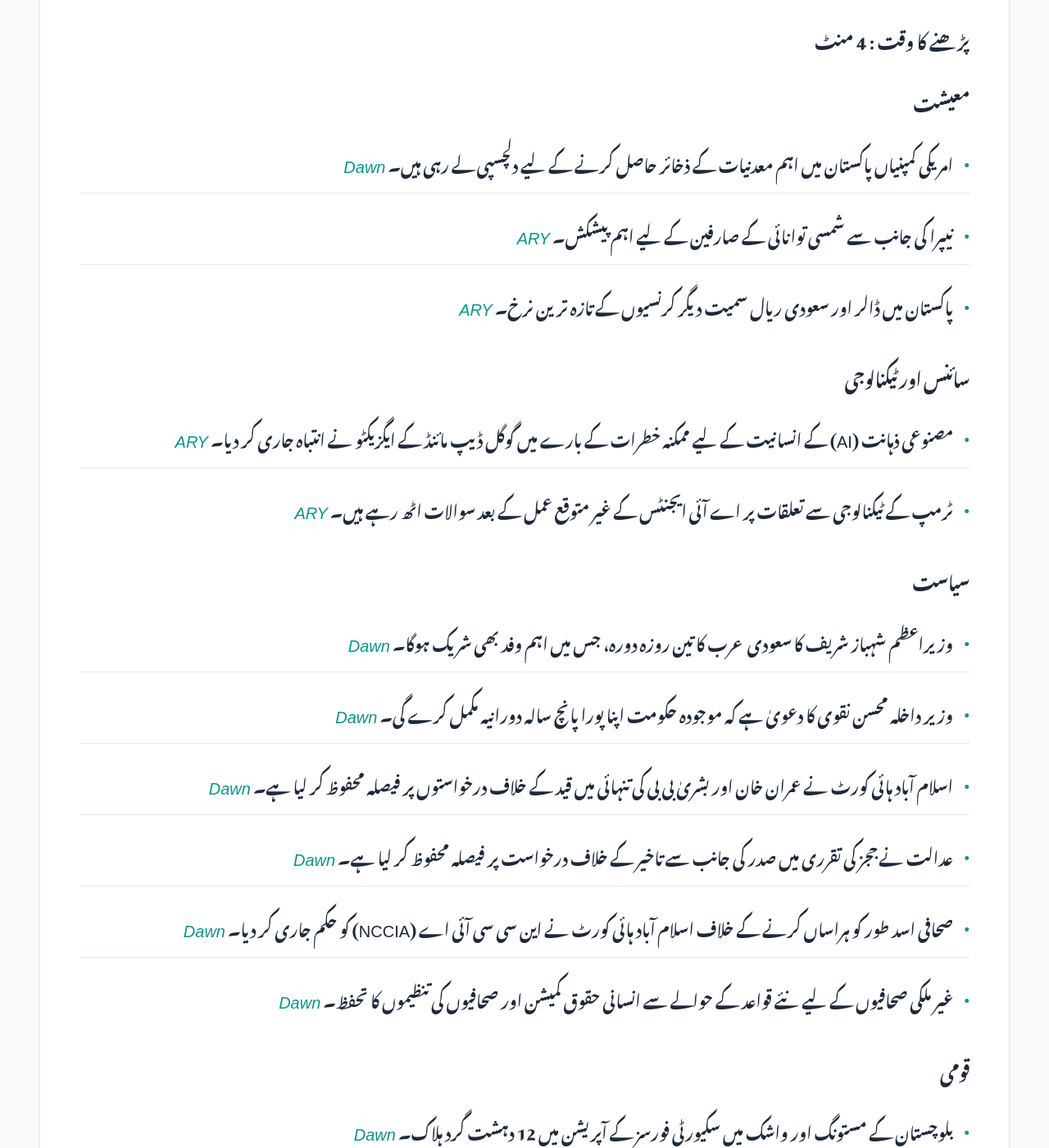
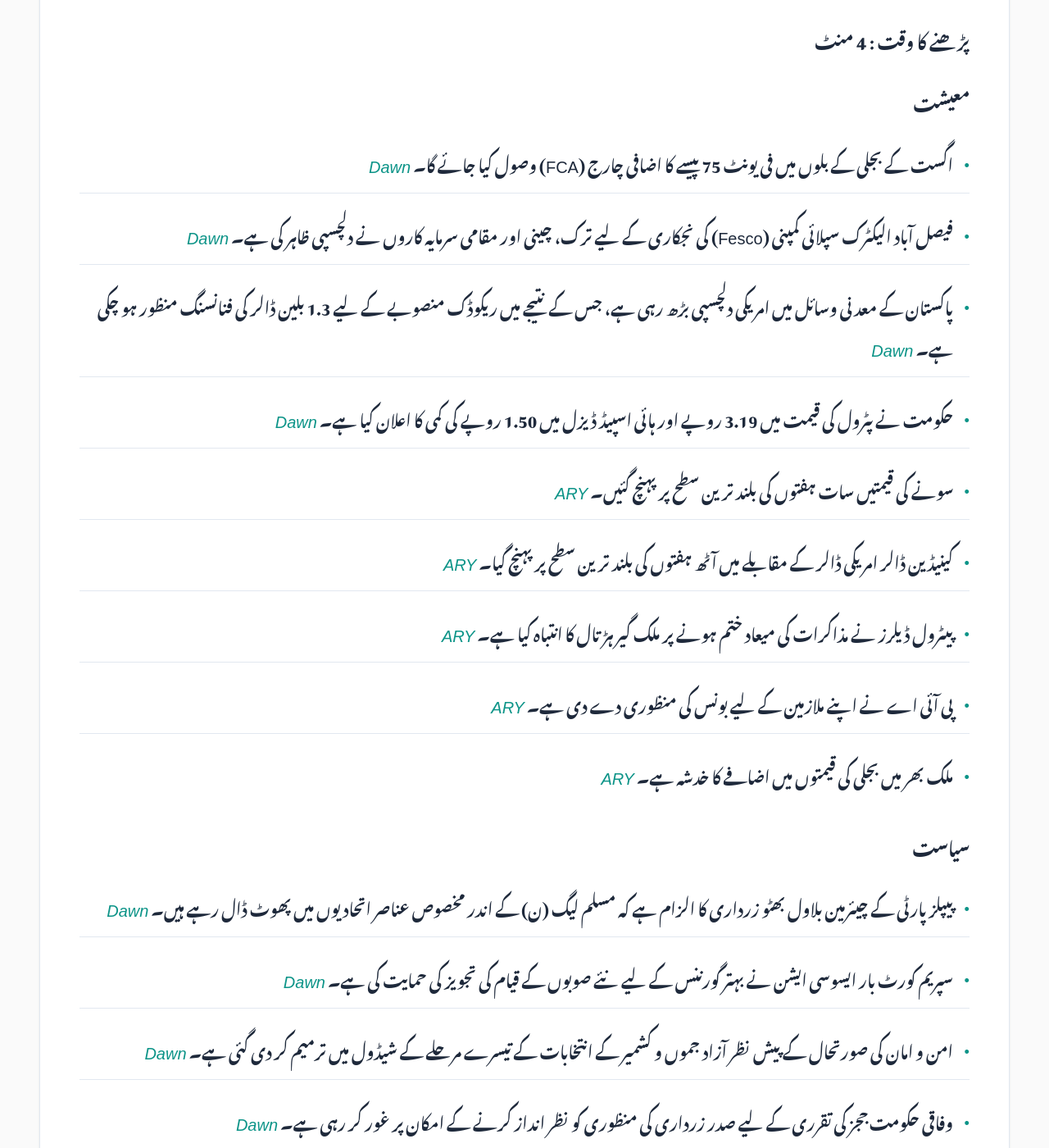
Before and after one commit to zsubzwary/news, a Jekyll site: the page built from ur/index.md, in a window 1280 px wide and 1400 px high, scrolled down 441 px. Shown: the whole window at 82% size. Built offline with Jekyll 4.4.1, drawn with Linux system fonts in a browser that asks for light colours; some web fonts are replaced; comment, search, counter and statistics services are not loaded; some of the changed text lies outside the part shown.

Commit message:
DateTime; 2026-08-07T16:09:10.711Z

```diff
--- a/ur/index.md
+++ b/ur/index.md
@@ -7,49 +7,49 @@ rtl: true
 
 پاکستان کی تازہ خبروں کا خلاصہ
 
- &lrm; 06-Aug-2026 21:09PKT
+ &lrm; 07-Aug-2026 21:09PKT
 
 پڑھنے کا وقت : 4 منٹ
 
 ### معیشت
-- امریکی کمپنیاں پاکستان میں اہم معدنیات کے ذخائر حاصل کرنے کے لیے دلچسپی لے رہی ہیں۔ *[Dawn](https://www.dawn.com/news/2020895/us-firms-look-to-pakistan-for-critical-mineral-supplies)*
-- نیپرا کی جانب سے شمسی توانائی کے صارفین کے لیے اہم پیشکش۔ *[ARY](https://arynews.tv/solar-panel-buyers-get-good-news-from-nepra)*
-- پاکستان میں ڈالر اور سعودی ریال سمیت دیگر کرنسیوں کے تازہ ترین نرخ۔ *[ARY](https://arynews.tv/dollar-saudi-riyal-aed-currency-rates-in-pakistan-august-5-2026)*
-
-### سائنس اور ٹیکنالوجی
-- مصنوعی ذہانت (AI) کے انسانیت کے لیے ممکنہ خطرات کے بارے میں گوگل ڈیپ مائنڈ کے ایگزیکٹو نے انتباہ جاری کر دیا۔ *[ARY](https://arynews.tv/ai-cause-human-extinction-google-deepmind-alarm)*
-- ٹرمپ کے ٹیکنالوجی سے تعلقات پر اے آئی ایجنٹس کے غیر متوقع عمل کے بعد سوالات اٹھ رہے ہیں۔ *[ARY](https://arynews.tv/trumps-tech-ties-come-under-fire-after-ai-agents-go-rogue)*
+- اگست کے بجلی کے بلوں میں فی یونٹ 75 پیسے کا اضافی چارج (FCA) وصول کیا جائے گا۔ *[Dawn](https://www.dawn.com/news/2021273/power-consumers-to-pay-75-paisa-per-unit-fca-in-august-bills)*
+- فیصل آباد الیکٹرک سپلائی کمپنی (Fesco) کی نجکاری کے لیے ترک، چینی اور مقامی سرمایہ کاروں نے دلچسپی ظاہر کی ہے۔ *[Dawn](https://www.dawn.com/news/2021271/domestic-foreign-investors-show-interest-in-fesco-privatisation-privatisation-commission)*
+- پاکستان کے معدنی وسائل میں امریکی دلچسپی بڑھ رہی ہے، جس کے نتیجے میں ریکوڈک منصوبے کے لیے 1.3 بلین ڈالر کی فنانسنگ منظور ہو چکی ہے۔ *[Dawn](https://www.dawn.com/news/2021154/mineral-wealth)*
+- حکومت نے پٹرول کی قیمت میں 3.19 روپے اور ہائی اسپیڈ ڈیزل میں 1.50 روپے کی کمی کا اعلان کیا ہے۔ *[Dawn](https://www.dawn.com/news/2021048/govt-reduces-petrol-price-by-rs319-high-speed-diesel-by-rs150)*
+- سونے کی قیمتیں سات ہفتوں کی بلند ترین سطح پر پہنچ گئیں۔ *[ARY](https://arynews.tv/gold-hits-seven-week-high)*
+- کینیڈین ڈالر امریکی ڈالر کے مقابلے میں آٹھ ہفتوں کی بلند ترین سطح پر پہنچ گیا۔ *[ARY](https://arynews.tv/cad-to-usd-canadian-dollar-hits-eight-week-high)*
+- پیٹرول ڈیلرز نے مذاکرات کی میعاد ختم ہونے پر ملک گیر ہڑتال کا انتباہ کیا ہے۔ *[ARY](https://arynews.tv/petrol-dealers-warn-of-nationwide-strike-as-talks-deadline-expires)*
+- پی آئی اے نے اپنے ملازمین کے لیے بونس کی منظوری دے دی ہے۔ *[ARY](https://arynews.tv/pia-approves-bonus-for-employees)*
+- ملک بھر میں بجلی کی قیمتوں میں اضافے کا خدشہ ہے۔ *[ARY](https://arynews.tv/electricity-prices-in-pakistan-august-2026)*
 
 ### سیاست
-- وزیراعظم شہباز شریف کا سعودی عرب کا تین روزہ دورہ، جس میں اہم وفد بھی شریک ہوگا۔ *[Dawn](https://www.dawn.com/news/2020987/pm-shehbaz-departs-for-saudi-arabia-on-3-day-visit)*
-- وزیر داخلہ محسن نقوی کا دعویٰ ہے کہ موجودہ حکومت اپنا پورا پانچ سالہ دورانیہ مکمل کرے گی۔ *[Dawn](https://www.dawn.com/news/2020813/govt-will-complete-tenure-shehbaz-to-remain-pm-for-five-years-naqvi)*
-- اسلام آباد ہائی کورٹ نے عمران خان اور بشریٰ بی بی کی تنہائی میں قید کے خلاف درخواستوں پر فیصلہ محفوظ کر لیا ہے۔ *[Dawn](https://www.dawn.com/news/2021028/ihc-reserves-order-on-pleas-against-imran-bushras-alleged-solitary-confinement)*
-- عدالت نے ججز کی تقرری میں صدر کی جانب سے تاخیر کے خلاف درخواست پر فیصلہ محفوظ کر لیا ہے۔ *[Dawn](https://www.dawn.com/news/2020986/ihc-reserves-ruling-on-maintainability-of-plea-challenging-presidential-delay-in-judicial-appointments)*
-- صحافی اسد طور کو ہراساں کرنے کے خلاف اسلام آباد ہائی کورٹ نے این سی سی آئی اے (NCCIA) کو حکم جاری کر دیا۔ *[Dawn](https://www.dawn.com/news/2020990/ihc-restrains-nccia-from-harassing-journalist-asad-toor-during-inquiry)*
-- غیر ملکی صحافیوں کے لیے نئے قواعد کے حوالے سے انسانی حقوق کمیشن اور صحافیوں کی تنظیموں کا تحفظ۔ *[Dawn](https://www.dawn.com/news/2020991/growing-pattern-of-media-curbs-hrcp-pfuj-express-concern-over-new-rules-for-foreign-press)*
+- پیپلز پارٹی کے چیئرمین بلاول بھٹو زرداری کا الزام ہے کہ مسلم لیگ (ن) کے اندر مخصوص عناصر اتحادیوں میں پھوٹ ڈال رہے ہیں۔ *[Dawn](https://www.dawn.com/news/2021262/bilawal-claims-certain-elements-within-pml-n-are-sowing-division-among-allies-undermining-pm-shehbaz)*
+- سپریم کورٹ بار ایسوسی ایشن نے بہتر گورننس کے لیے نئے صوبوں کے قیام کی تجویز کی حمایت کی ہے۔ *[Dawn](https://www.dawn.com/news/2021274/scba-backs-call-for-new-provinces-calls-it-step-forward-for-better-governance)*
+- امن و امان کی صورتحال کے پیش نظر آزاد جموں و کشمیر کے انتخابات کے تیسرے مرحلے کے شیڈول میں ترمیم کر دی گئی ہے۔ *[Dawn](https://www.dawn.com/news/2021240/schedule-for-3rd-phase-of-ajk-polls-revised-over-law-and-order-concerns)*
+- وفاقی حکومت ججز کی تقرری کے لیے صدر زرداری کی منظوری کو نظر انداز کرنے کے امکان پر غور کر رہی ہے۔ *[Dawn](https://www.dawn.com/news/2021130/govt-mulls-bypassing-zardaris-assent-for-judges-appointment)*
+
+### بین الاقوامی
+- پاکستان، سعودی عرب اور ترکیہ کے درمیان مکہ میں ایک سہ فریقی دفاعی معاہدہ طے پایا ہے جس میں ایک پر حملہ سب پر حملہ تصور کیا جائے گا۔ *[Dawn](https://www.dawn.com/news/2021248/pakistan-saudi-arabia-turkiye-sign-tripartite-defence-agreement-in-makkah)*
+- امریکہ ویزا کے لیے درخواست دینے والے غیر ملکی صحافیوں کے سوشل میڈیا اکاؤنٹس کی جانچ پڑتال کرے گا۔ *[Dawn](https://www.dawn.com/news/2021253/us-to-vet-social-media-of-foreign-journalists-applying-for-visas-report-says)*
+- ڈونلڈ ٹرمپ نے امریکی آئین کے باوجود پیدائشی شہریت کو محدود کرنے کے لیے انتظامی احکامات پر دستخط کر دیے ہیں۔ *[Dawn](https://www.dawn.com/news/2021243/trump-signs-orders-to-limit-us-birthright-citizenship-despite-supreme-court-ruling)*
+- اقوام متحدہ کی سلامتی کونسل نے سوات میں ہونے والے خودکش حملے کی شدید مذمت کی ہے۔ *[Dawn](https://www.dawn.com/news/2021203/unsc-condemns-swat-suicide-blast-after-pakistan-sounds-alarm-on-afghan-terrorist-havens)*
+- تھائی لینڈ میں ایک 14 سالہ لڑکے نے گھر اور اسکول میں فائرنگ کر کے 7 افراد کو ہلاک کر دیا۔ *[Dawn](https://www.dawn.com/news/2021216/thai-teen-kills-7-in-rampage-at-home-and-school-before-shooting-himself)*
 
 ### قومی
-- بلوچستان کے مستونگ اور واشک میں سکیورٹی فورسز کے آپریشن میں 12 دہشت گرد ہلاک۔ *[Dawn](https://www.dawn.com/news/2021030/security-forces-kill-12-terrorists-in-balochistans-mastung-washuk-ibos-ispr)*
-- پی ایم ڈی سی (PMDC) نے ایم ڈی کیٹ (MDCAT) کے امتحان کی تاریخ تبدیل کر کے 20 ستمبر کر دی ہے۔ *[Dawn](https://www.dawn.com/news/2020995/pmdc-reschedules-mdcat-exam-to-now-be-held-on-sept-20)*
-- کراچی کی عدالت نے میر رضا علی کی لاش کی دوبارہ کھدائی کی اجازت دے دی۔ *[Dawn](https://www.dawn.com/news/2021005/karachi-court-allows-exhumation-of-mir-raza-alis-body-amid-controversy-over-autopsy)*
-- پنجاب حکومت کی جانب سے طلبہ کے لیے ایک لاکھ روپے کے نقد انعام کا اعلان۔ *[ARY](https://arynews.tv/punjab-announces-rs-100000-cash-reward-for-students)*
-- عمران خان کے بیٹوں نے ان کی صحت کے حوالے سے تشویش کا اظہار کیا ہے۔ *[Dawn](https://www.dawn.com/news/2021007/imrans-sons-express-concerns-about-fathers-health-in-fresh-interview-with-cnn)*
-
-### بین الاقوامی
-- شمالی کوریا نے سمندر پر بیلسٹک میزائل داغ دیا، جس کے بعد علاقائی کشیدگی بڑھنے کا خدشہ ہے۔ *[Dawn](https://www.dawn.com/news/2021016/north-korea-fires-ballistic-missile-south-korea-military-says)*
-- بھارت کے آزاد جموں و کشمیر کے انتخابات پر تبصرے پر پاکستان کے دفتر خارجہ کا سخت ردعمل۔ *[Dawn](https://www.dawn.com/news/2020999/fo-slams-indias-remarks-on-ajk-polls-says-it-has-no-standing-or-moral-authority-to-comment-on-process)*
-- صومالیہ کے دفاعی وفد کی پاکستان آمد اور دونوں ممالک کے درمیان دفاعی تعاون پر بات چیت۔ *[Dawn](https://www.dawn.com/news/2021029/cdf-munir-discusses-enhancement-of-defence-security-cooperation-with-somalia-ispr)*
-- براڈ پیک پر برفانی تودے کے گرنے سے پانچ بین الاقوامی کوہ پیماؤں کی ہلاکت۔ *[Dawn](https://www.dawn.com/news/2021002/bodies-of-nirmal-purja-4-other-climbers-airlifted-to-skardu-after-broad-peak-avalanche)*
-- بنگلہ دیش میں سابق کرکٹ کپتان شکیب الحسن کے گھر پر حملہ، جس سے آگ لگ گئی۔ *[Dawn](https://www.dawn.com/news/2020971/ex-bangladesh-cricket-captain-shakibs-home-attacked-after-joining-hasinas-first-public-media-event-since-ouster)*
-- بھارتی وزیراعظم نریندر مودی کا نوجوان ووٹرز کو متوجہ کرنے کے لیے انسٹاگرام کا استعمال۔ *[Dawn](https://www.dawn.com/news/2021024/indias-modi-turns-to-instagram-to-woo-young-voters-after-gen-z-protest)*
-- امریکہ میں ترقی پسند امیدواروں کی کامیابیوں میں نئے میڈیا کے کردار کا جائزہ۔ *[Dawn](https://www.dawn.com/news/2021021/how-the-new-generation-of-left-wing-us-media-is-powering-progressive-candidates)*
+- پیٹرولیم لیوی کے خلاف جماعت اسلامی کے احتجاج کی وجہ سے کراچی میں ٹریفک کی صورتحال متاثر ہوئی۔ *[Dawn](https://www.dawn.com/news/2021256/ji-protests-cause-traffic-disruptions-across-karachi)*
+- خیبر پختونخوا میں دو مختلف کارروائیوں کے دوران 10 دہشت گرد ہلاک کر دیے گئے۔ *[Dawn](https://www.dawn.com/news/2021201/10-terrorists-killed-in-2-separate-operations-in-kp-ispr)*
+- میر رضا علی کی لاش نکالنے کا عمل ان کے خاندان کی مخالفت کے بعد ملتوی کر دیا گیا۔ *[Dawn](https://www.dawn.com/news/2021207/exhumation-of-mir-raza-alis-body-postponed-after-family-objects-to-abrupt-reconstitution-of-medico-legal-board)*
+- پشاور ہائی کورٹ نے سابق افغان جنرل اور ایجنٹ کی ملک بدری کے خلاف درخواستیں مسترد کر دیں۔ *[Dawn](https://www.dawn.com/news/2021136/ex-afghan-general-agents-pleas-against-arrest-deportation-rejected)*
+- لاہور کی ایک نجی یونیورسٹی کے ہاسٹل میں ایک طالب علم مردہ پایا گیا۔ *[Dawn](https://www.dawn.com/news/2021084/student-found-dead-in-private-varsitys-hostel)*
+- جلال پور نہر کے منصوبے پر پنجاب اور سندھ کے درمیان تنازعہ پیدا ہو گیا ہے۔ *[Dawn](https://www.dawn.com/news/2021158/canal-controversy)*
 
 ### کھیل
-- انگلینڈ نے پاکستان کے خلاف ٹیسٹ سیریز کے لیے ڈین لارنس کو ٹیم میں دوبارہ شامل کر لیا ہے۔ *[Dawn](https://www.dawn.com/news/2021018/england-recall-dan-lawrence-from-two-years-of-test-exile-to-face-pakistan)*
+- کرسٹیانو رونالڈو نے اپنے بیٹے کے فٹ بال کیریئر کے حوالے سے پیش گوئی کی۔ *[ARY](https://arynews.tv/cristiano-ronaldo-predicts-sons-football-career-during-al-nassr-youth-training)*
 
 ### صحت
-- لیٹیس (Lettuce) سے منسلک سائکلو اسپورائسس (Cyclosporiasis) کی تحقیقات کے دائرے میں اضافے کا خدشہ۔ *[ARY](https://arynews.tv/cyclosporiasis-probe-linked-to-lettuce-widens-to-these-us-states)*
+- امریکہ میں سالمونلا (Salmonella) کے پھیلاؤ کے حوالے سے خبر۔ *[ARY](https://arynews.tv/salmonella-outbreak-jalapenos-us-explained)*
 
 ### دیگر
-- جرمنی میں ملازمت کے وسیع مواقع اور درخواست دینے کا طریقہ کار۔ *[ARY](https://arynews.tv/germany-opens-wide-range-of-job-opportunities-foreign-workers)*
-- کیلی شے اور پیرس بروسنان کی پرانی تصویر سوشل میڈیا پر وائرل۔ *[ARY](https://arynews.tv/keely-shaye-gives-bond-girl-vibes-in-throwback-snap-with-pierce-brosnan)*
+- ٹوبی میگائر اور لیونارڈو ڈی کیپریو کی آئیبیز میں تفریحی مصروفیات۔ *[ARY](https://arynews.tv/tobey-maguire-joins-leonardo-dicaprio-and-vittoria-ceretti-during-ibiza-getaway)*
+- جینیفر گارنر کی منگنی کے حوالے سے افواہیں گردش کر رہی ہیں۔ *[ARY](https://arynews.tv/is-jennifer-garner-engaged-new-diamond-ring-sparks-engagement-rumors-with-john-miller)*
+- فلم 'دیوداس' کا ریویو۔ *[ARY](https://arynews.tv/dc-movie-review-2026-wamiqa-gabbi-lokesh-kanagaraj)*
```
